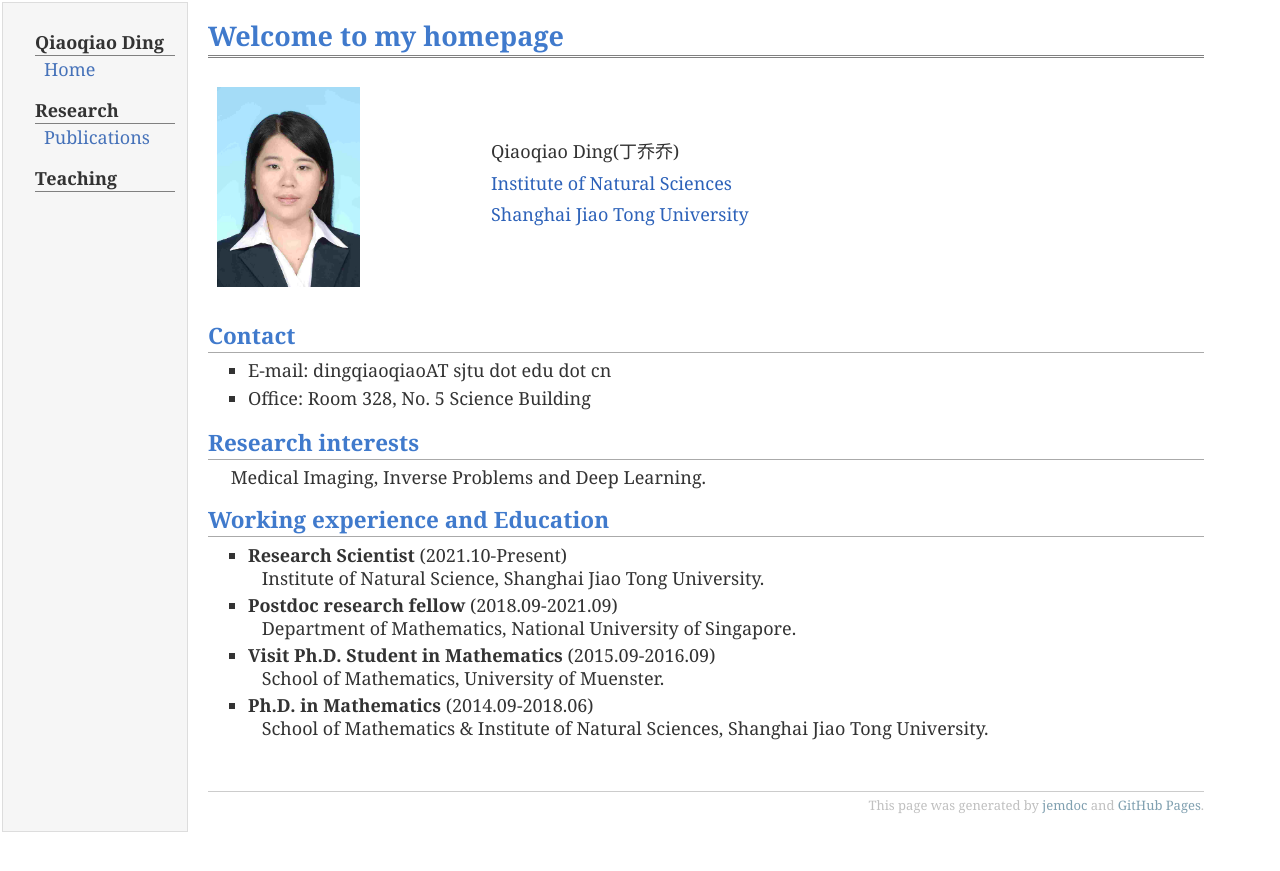
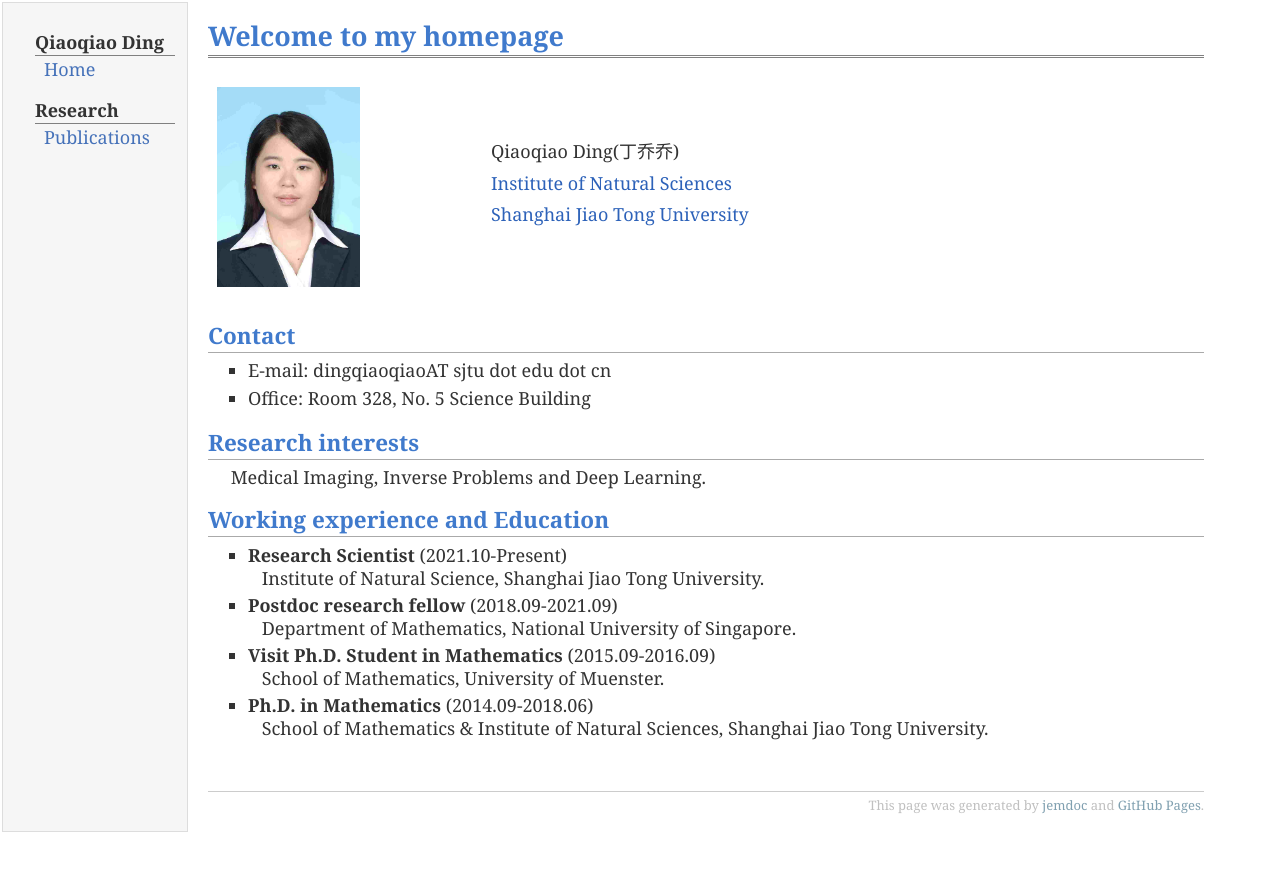
Before and after one commit to QqDing/QqDing.github.io, a Jekyll site: the page built from index.md, in a window 1280 px wide. Shown: the top 871 px of the page. Built offline with Jekyll 4.4.1, drawn with Linux system fonts in a browser that asks for light colours.

Commit message:
Update default.html

```diff
--- a/_layouts/default.html
+++ b/_layouts/default.html
@@ -44,7 +44,7 @@
           </div>
           {% endfor %}
 
-          <div class="menu-category">Teaching</div>
+         <!-- div class="menu-category">Teaching</div>
           {% for item in site.data.menu.toc[1].mitem %}
           <div class="menu-item">
             <a href="{{ item.href }}">
@@ -52,6 +52,7 @@
             </a>
           </div>
           {% endfor %}
+        -->
 
         </td>
 
```
